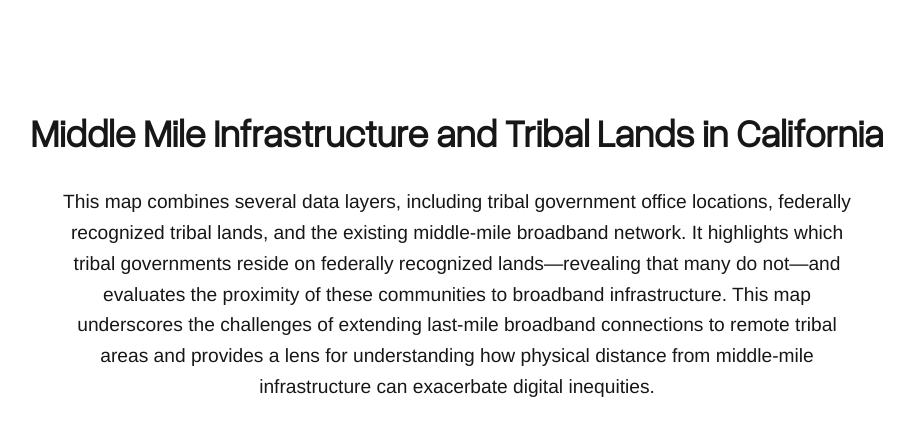
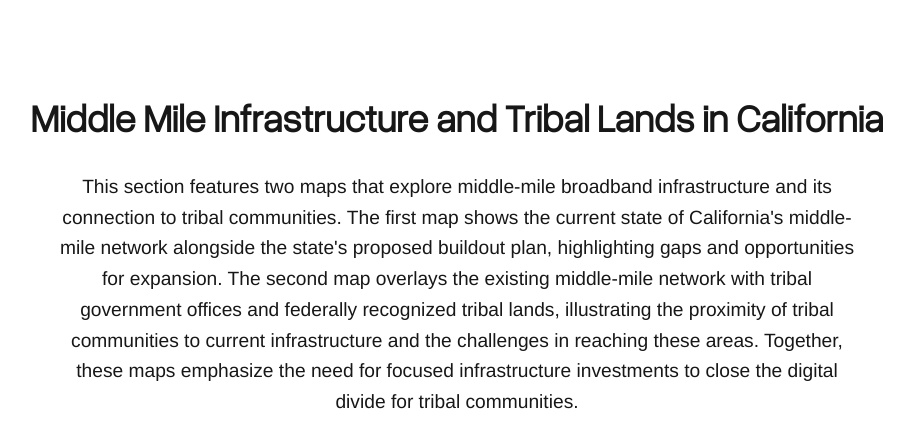
Before and after one commit to sfdduncan/FinalAtlasGISForDesign, a plain HTML site: page index.html in a window 1280 px wide. Shown: the part 3116-3555 px from the top of the page, without its empty margins (183-1097 px from the left). Drawn offline with Linux system fonts and the light colour scheme; a web font is replaced by a local one.

Commit message:
updated index.html

```diff
--- a/index.html
+++ b/index.html
@@ -260,7 +260,8 @@
     <section id="middle-mile">
         <div>
             <h2>Middle Mile Infrastructure and Tribal Lands in California</h2>
-            <p>This map combines several data layers, including tribal government office locations, federally recognized tribal lands, and the existing middle-mile broadband network. It highlights which tribal governments reside on federally recognized lands—revealing that many do not—and evaluates the proximity of these communities to broadband infrastructure. This map underscores the challenges of extending last-mile broadband connections to remote tribal areas and provides a lens for understanding how physical distance from middle-mile infrastructure can exacerbate digital inequities.</p>
+            <p>This section features two maps that explore middle-mile broadband infrastructure and its connection to tribal communities. The first map shows the current state of California's middle-mile network alongside the state's proposed buildout plan, highlighting gaps and opportunities for expansion. The second map overlays the existing middle-mile network with tribal government offices and federally recognized tribal lands, illustrating the proximity of tribal communities to current infrastructure and the challenges in reaching these areas. Together, these maps emphasize the need for focused infrastructure investments to close the digital divide for tribal communities.
+            </p>
             <img src="images/Middle Mile Tribal Lands.png">
         </div>
     </section>
```
